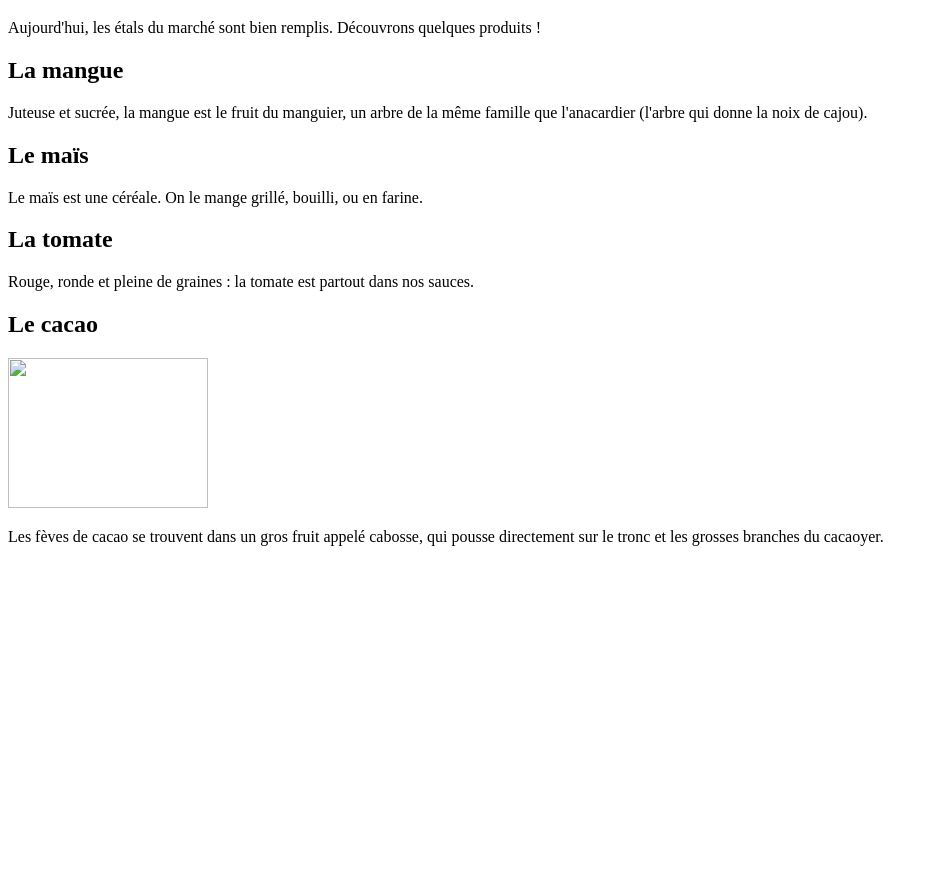
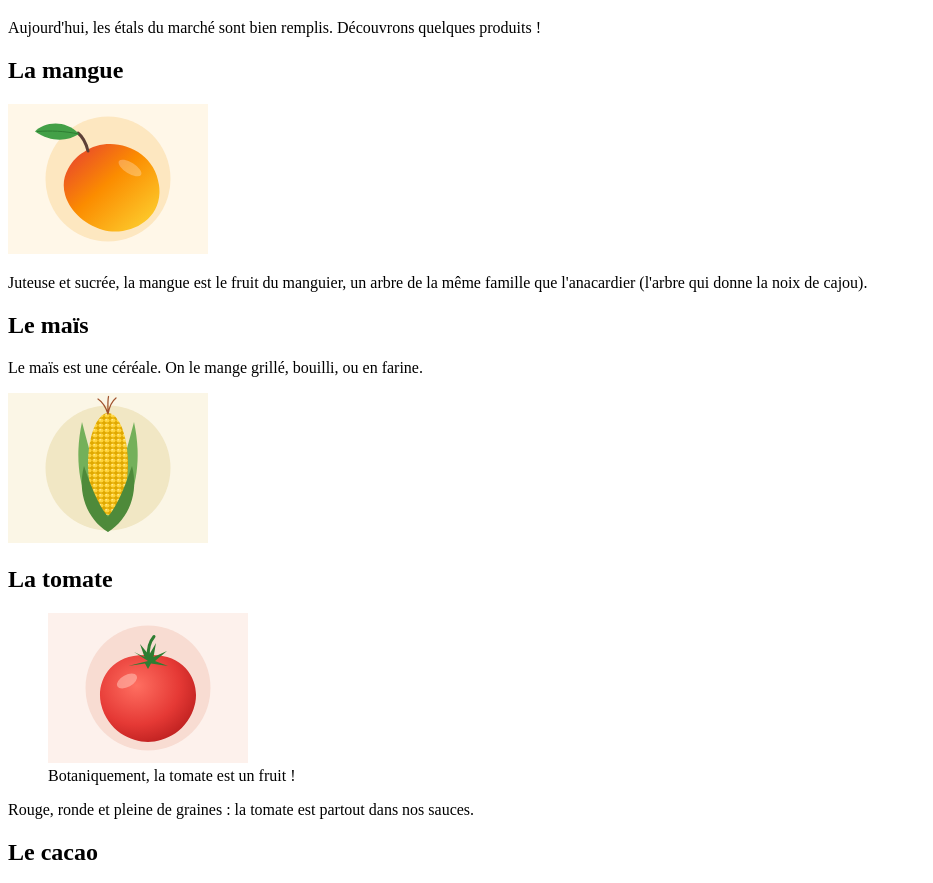
Before and after one commit to kokobopaule/niveau-1-graine, a plain HTML site: page 05-images/index.html in a window 1280 px wide. Shown: the part 61-944 px from the top of the page, without its empty margins (0-933 px from the left). Before the commit the page ends 800 px from the top, so only its background shows below. Drawn offline with Linux system fonts and the light colour scheme.

Commit message:
niveau-1-graine/05-images

```diff
--- a/05-images/index.html
+++ b/05-images/index.html
@@ -11,7 +11,11 @@
 
   <h2>La mangue</h2>
   <!-- TODO 1 : affichez l'image images/mangue.svg avec un texte alternatif (alt),
+
        une largeur de 200 et une hauteur de 150 -->
+       <a href="https://fr.wikipedia.org/wiki/Mangue">
+       <img src="images/mangue.svg" alt="mangue mure, rouge" width="200" height="150">
+       </a>
   <!-- TODO 5 : faites ensuite de cette image un lien vers https://fr.wikipedia.org/wiki/Mangue -->
   <p>
     Juteuse et sucrée, la mangue est le fruit du manguier, un arbre de la même famille
@@ -21,8 +25,13 @@
   <h2>Le maïs</h2>
   <!-- TODO 2 : affichez l'image du maïs, rangée dans le sous-dossier images/cereales -->
   <p>Le maïs est une céréale. On le mange grillé, bouilli, ou en farine.</p>
+  <img src="images/cereales/mais.svg" width="200" height="150">
 
   <h2>La tomate</h2>
+  <figure>
+  <img src="images/tomate.svg" width="200" height="150">
+  <figcaption> Botaniquement, la tomate est un fruit ! </figcaption>
+  </figure>
   <!-- TODO 3 : affichez images/tomate.svg dans une balise <figure>,
        avec la légende "Botaniquement, la tomate est un fruit !" -->
   <p>Rouge, ronde et pleine de graines : la tomate est partout dans nos sauces.</p>
@@ -30,7 +39,7 @@
   <h2>Le cacao</h2>
   <!-- TODO 4 : cette image ne s'affiche pas. Le chemin contient 2 erreurs : trouvez-les !
        Écrivez ensuite un vrai texte alternatif. -->
-  <img src="image/cacao.png" alt="" width="200" height="150">
+  <img src="images/cacao.svg" alt="" width="200" height="150">
   <p>
     Les fèves de cacao se trouvent dans un gros fruit appelé cabosse, qui pousse
     directement sur le tronc et les grosses branches du cacaoyer.
```
Also changed, not shown: 1 other file.
